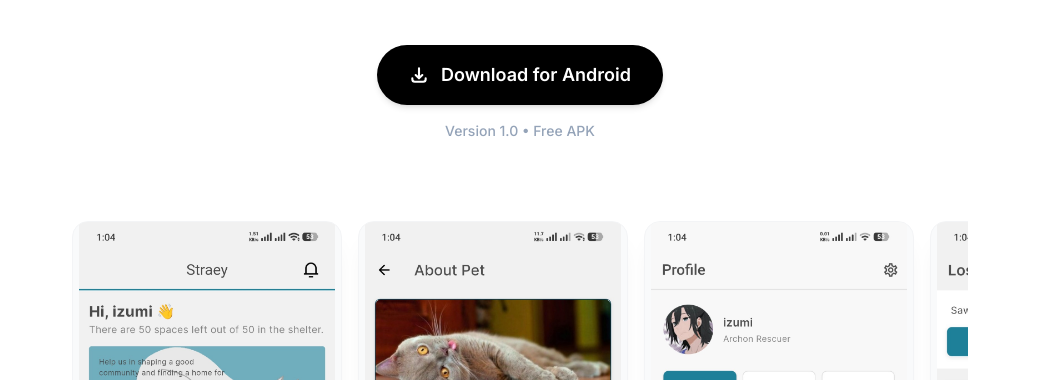
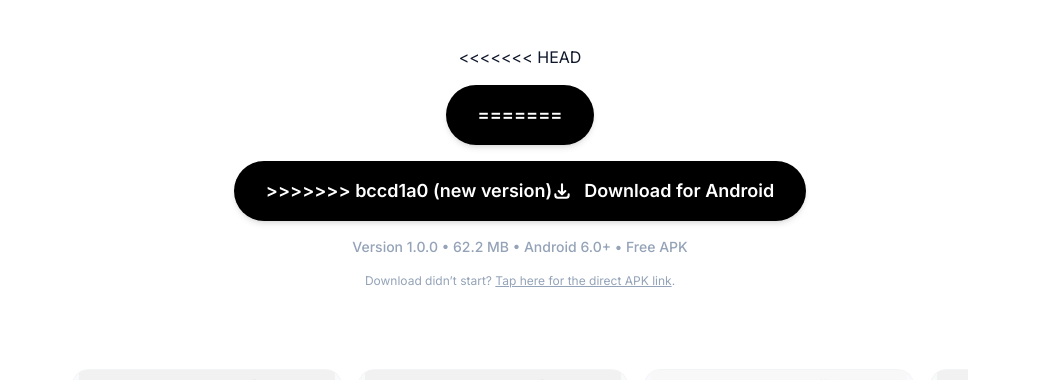
Before and after one commit to Datensh1/straey_website, a plain HTML site: page index.html in a window 1280 px wide. Shown: the part 420-800 px from the top of the page, without its empty margins (120-1159 px from the left). Drawn offline with nearby package versions, Linux system fonts and the light colour scheme.

Commit message:
new version

```diff
--- a/index.html
+++ b/index.html
@@ -44,13 +44,18 @@
             </p>
 
             <div id="download" class="flex flex-col items-center justify-center gap-4">
+<<<<<<< HEAD
                 <a href="https://www.mediafire.com/file/ryxkyfjapsbyn6l/app-release.apk/file" class="inline-flex items-center justify-center bg-black text-white px-8 py-4 rounded-full font-semibold text-lg hover:bg-gray-800 hover:scale-[1.02] transition-all shadow-md focus:outline-none focus:ring-4 focus:ring-black/20">
+=======
+                <a href="app-release.apk" download="app-release.apk" class="inline-flex items-center justify-center bg-black text-white px-8 py-4 rounded-full font-semibold text-lg hover:bg-gray-800 hover:scale-[1.02] transition-all shadow-md focus:outline-none focus:ring-4 focus:ring-black/20">
+>>>>>>> bccd1a0 (new version)
                     <svg class="w-5 h-5 mr-3" fill="none" stroke="currentColor" viewBox="0 0 24 24" xmlns="http://www.w3.org/2000/svg">
                         <path stroke-linecap="round" stroke-linejoin="round" stroke-width="2.5" d="M4 16v1a3 3 0 003 3h10a3 3 0 003-3v-1m-4-4l-4 4m0 0l-4-4m4 4V4"></path>
                     </svg>
                     Download for Android
                 </a>
-                <span class="text-sm font-medium text-slate-400">Version 1.0 • Free APK</span>
+                <span class="text-sm font-medium text-slate-400">Version 1.0.0 &bull; 62.2 MB &bull; Android 6.0+ &bull; Free APK</span>
+                <p class="text-xs text-slate-400">Download didn&rsquo;t start? <a href="app-release.apk" class="underline hover:text-slate-600 transition-colors">Tap here for the direct APK link</a>.</p>
             </div>
 
             <!-- App Preview Gallery -->
@@ -222,7 +227,7 @@
 
             <div class="mt-8 flex flex-col md:flex-row justify-between items-center gap-4 text-xs text-slate-400 font-medium border-t border-gray-50 pt-8 text-center md:text-left">
                 <p>&copy; <span id="year"></span> Straey. All rights reserved.</p>
-                <p>Updated: March 22, 2026 &nbsp;|&nbsp; Version 1.0</p>
+                <p>Updated: November 26, 2026 &nbsp;|&nbsp; Version 1.0.0</p>
             </div>
         </div>
     </footer>
```
Also changed, not shown: 1 other file.
